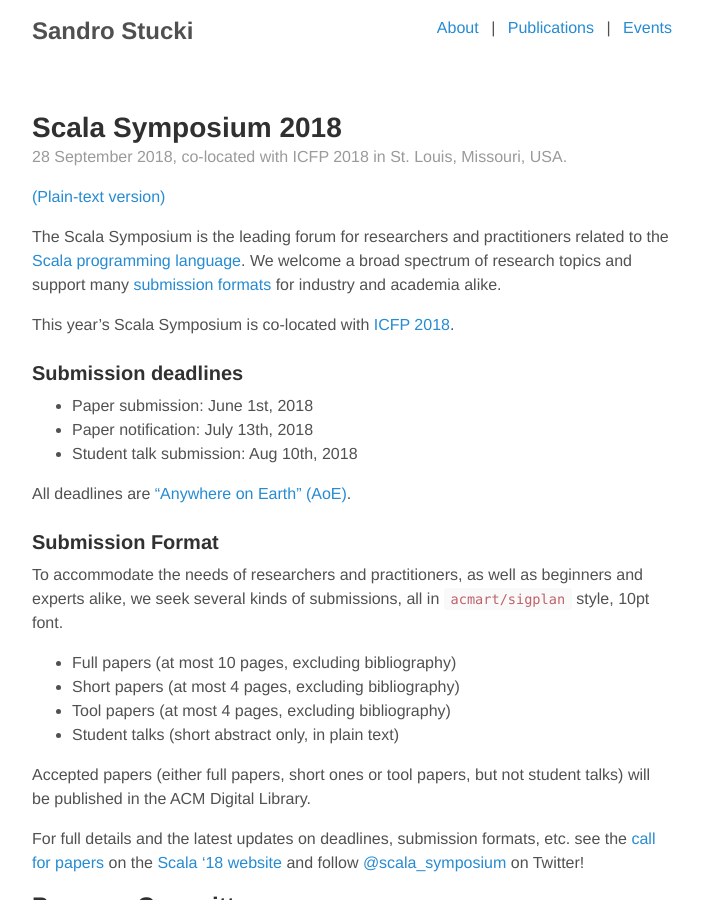
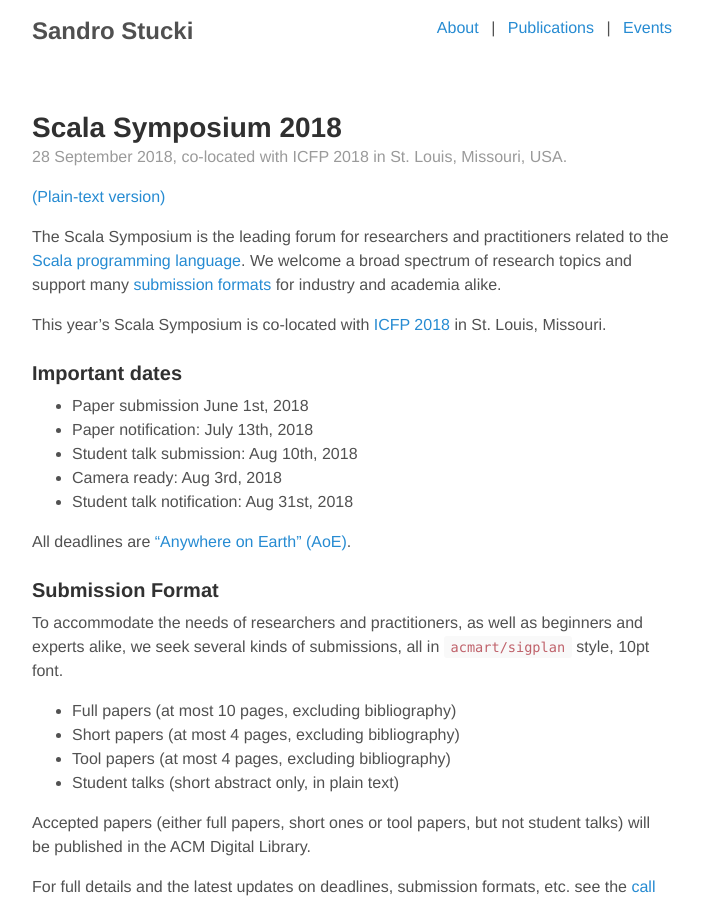
Before and after one commit to sstucki/sstucki.github.io, a Jekyll site: the page built from events/_posts/2018-02-16-scala18.md, in a window 1280 px wide and 900 px high. Shown: the whole window, without its empty margins (288-991 px from the left). Built offline with Jekyll 4.4.1, drawn with Linux system fonts in a browser that asks for light colours.

Commit message:
Update Scala'18 CFPs.

```diff
--- a/events/_posts/2018-02-16-scala18.md
+++ b/events/_posts/2018-02-16-scala18.md
@@ -8,6 +8,7 @@
 role:       steering committee member
 links:
   Symposium homepage: https://conf.researchr.org/home/scala-2018/
+  Submissions: https://scala18.hotcrp.com/
   ICFP 2018: https://icfp18.sigplan.org/
 ---
 
@@ -15,16 +16,18 @@
 
 The Scala Symposium is the leading forum for researchers and practitioners related to the [Scala programming language](https://www.scala-lang.org/). We welcome a broad spectrum of research topics and support many [submission formats](https://conf.researchr.org/track/scala-2018/scala-2018-papers#Call-for-Papers) for industry and academia alike.
 
-This year’s Scala Symposium is co-located with [ICFP 2018](https://icfp18.sigplan.org/).
+This year's Scala Symposium is co-located with [ICFP 2018](https://icfp18.sigplan.org/) in St. Louis, Missouri.
 
 
-### Submission deadlines
+### Important dates
 
- * Paper submission: June 1st, 2018
+ * Paper submission June 1st, 2018
  * Paper notification: July 13th, 2018
  * Student talk submission: Aug 10th, 2018
+ * Camera ready: Aug 3rd, 2018
+ * Student talk notification: Aug 31st, 2018
 
-All deadlines are [“Anywhere on Earth” (AoE)](https://www.timeanddate.com/worldclock/fixedtime.html?msg=Extended+Deadline+-+Scala+2018+-+Paper+Submission&iso=20180701T00&p1=3399).
+All deadlines are ["Anywhere on Earth" (AoE)](https://www.timeanddate.com/worldclock/fixedtime.html?msg=Scala+2018+-+Paper+Submission&iso=20180601T00&p1=3399).
 
 
 ### Submission Format
@@ -63,13 +66,13 @@
  * Damien Zufferey, MPI-SWS
  * Tijs van der Storm, CWI / University of Groningen
 
-## Organizing Committee
+### Organizing Committee
 
  * Sebastian Erdweg (General Chair), TU Delft
  * Bruno C. d. S. Oliveira (PC Chair), University of Hong Kong
  * Jonathan Immanuel Brachthäuser (Sponsorship Chair), University of Tübingen
 
-## Steering Committee
+### Steering Committee
 
  * Aggelos Biboudis, EPFL
  * Jonathan Immanuel Brachthäuser, University of Tübingen
```
Also changed, not shown: public/plain/scala18-cfp.txt (+9 -8 lines).
